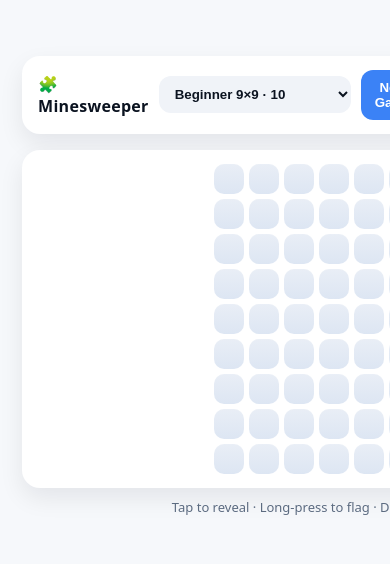
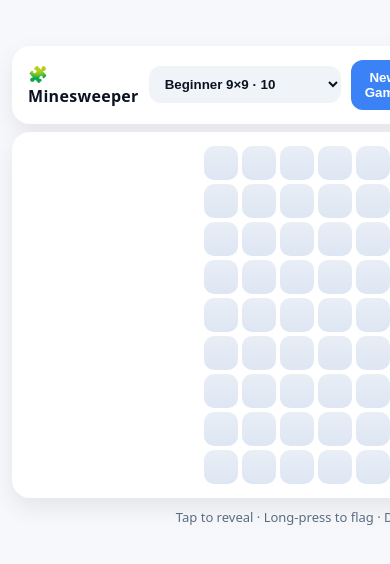
Before and after one commit to lap123101997/Mine-sweeper, a plain HTML site: page index.html in a window 390 px wide. Shown: the part 136-700 px from the top of the page. Drawn offline with Linux system fonts and the light colour scheme.

Commit message:
Update index.html

```diff
--- a/index.html
+++ b/index.html
@@ -100,10 +100,10 @@
     .slider{ position:absolute; cursor:pointer; top:0; left:0; right:0; bottom:0; background:var(--panel-2); border-radius:999px }
     .slider:before{ position:absolute; content:""; height:24px; width:24px; left:3px; top:3px; background:white; border-radius:50%; transition: transform .2s ease }
     input:checked + .slider:before{ transform: translateX(24px) }
-    @media (max-width:600px){
-      #board{ --cellSize: 32px; gap:5px }
-      #face{ width:44px; height:44px }
-      .counter{ min-width:66px }
+    @media (max-width: 480px){
+      body{ padding: 12px; }
+      .toolbar{ margin-bottom: 8px; }
+      #board{ gap: 4px; }
     }
   </style>
 </head>
```
